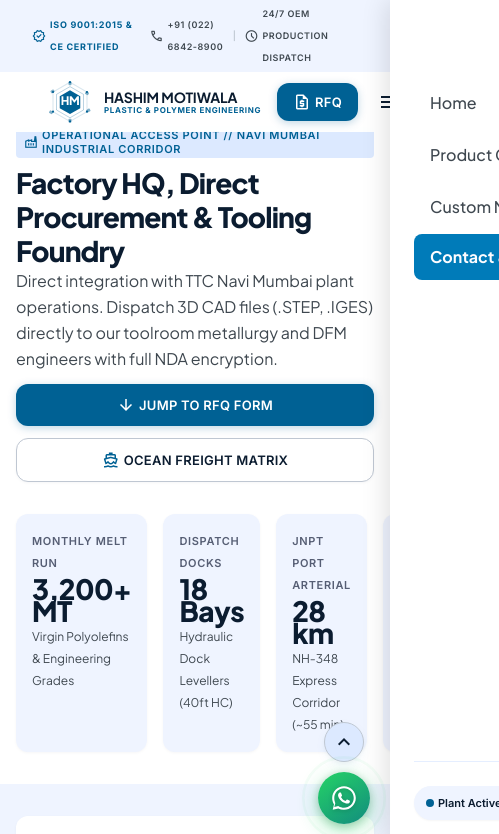
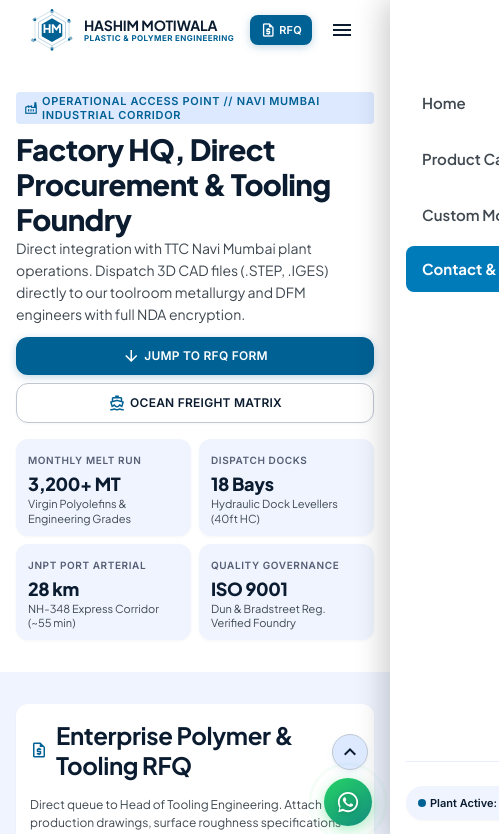
Before and after one commit to Egxie87/Hashimmotiwala, a React (Vite) app: page /contact in a window 390 px wide. Shown: the top 834 px of the page, 499 px wide, since content can reach past the window. Built offline with nearby package versions, Linux system fonts and the light colour scheme.

Commit message:
Enhance mobile responsiveness across header, hero sections, product filters, forms, and floating actions

```diff
--- a/src/App.tsx
+++ b/src/App.tsx
@@ -68,7 +68,7 @@ const App: React.FC = () => {
       <RevealObserver />
       <a href="#main-content" className="skip-to-content">Skip to main content</a>
       <Header />
-      <div id="main-content" style={{ paddingTop: '94px' }}>
+      <div id="main-content" className="main-content-wrap">
         <Routes>
           <Route path="/" element={<HomePage />} />
           <Route path="/products" element={<ProductsPage />} />
--- a/src/components/Footer.css
+++ b/src/components/Footer.css
@@ -233,9 +233,10 @@
   }
 
   .back-to-top {
-    bottom: 82px;
-    right: 26px;
-    width: 40px;
-    height: 40px;
+    bottom: 74px;
+    right: 22px;
+    width: 36px;
+    height: 36px;
+    z-index: 80;
   }
 }
--- a/src/components/Header.css
+++ b/src/components/Header.css
@@ -254,16 +254,16 @@
   position: fixed;
   top: 0;
   right: 0;
-  width: 300px;
+  width: min(320px, 85vw);
   height: 100vh;
   background: var(--surface-container-lowest);
-  box-shadow: -4px 0 24px rgba(0, 0, 0, 0.12);
-  z-index: 60;
+  box-shadow: -6px 0 28px rgba(0, 0, 0, 0.2);
+  z-index: 1000;
   transform: translateX(100%);
   transition: transform 0.3s cubic-bezier(0.33, 1, 0.68, 1);
   display: flex;
   flex-direction: column;
-  padding: 80px var(--space-lg) var(--space-lg);
+  padding: 80px var(--space-md) var(--space-lg);
 }
 
 .mobile-drawer.open {
@@ -273,7 +273,7 @@
 .mobile-nav {
   display: flex;
   flex-direction: column;
-  gap: var(--space-xxs);
+  gap: var(--space-xs);
 }
 
 .mobile-nav-link {
@@ -282,8 +282,8 @@
   justify-content: space-between;
   padding: var(--space-sm) var(--space-md);
   border-radius: var(--radius-lg);
-  font-size: 16px;
-  font-weight: 500;
+  font-size: 15px;
+  font-weight: 600;
   color: var(--on-surface-variant);
   transition: all var(--transition-base);
 }
@@ -308,32 +308,55 @@
 .mobile-backdrop {
   position: fixed;
   inset: 0;
-  background: rgba(0, 0, 0, 0.3);
-  z-index: 55;
+  background: rgba(15, 23, 42, 0.5);
+  backdrop-filter: blur(4px);
+  -webkit-backdrop-filter: blur(4px);
+  z-index: 999;
 }
 
 /* Responsive */
 @media (max-width: 767px) {
-  .header-topbar-inner {
-    font-size: 9px;
-    padding: 3px 0;
-    gap: var(--space-xs);
+  .header-topbar {
+    display: none;
   }
 
-  .topbar-right {
-    gap: var(--space-xs);
+  .header-main {
+    padding: 0 14px;
   }
 
   .header-main-inner {
     height: 60px;
+    gap: 8px;
+  }
+
+  .header-brand {
+    gap: 10px;
   }
 
   .brand-name {
     font-size: 14px;
+    letter-spacing: -0.01em;
   }
 
   .brand-tagline {
     font-size: 8px;
+    letter-spacing: 0.05em;
+  }
+
+  .btn-rfq {
+    padding: 6px 10px;
+    font-size: 11px;
+    gap: 3px;
+    border-radius: var(--radius-lg);
+  }
+
+  .btn-rfq .material-symbols-outlined {
+    font-size: 16px;
+  }
+
+  .hamburger {
+    width: 36px;
+    height: 36px;
   }
 }
 
--- a/src/components/WhatsAppButton.css
+++ b/src/components/WhatsAppButton.css
@@ -183,22 +183,28 @@
 /* Responsive adjustment for tablets & mobile */
 @media (max-width: 768px) {
   .whatsapp-float-container {
-    bottom: 20px;
-    right: 20px;
+    bottom: 18px;
+    right: 18px;
+    z-index: 85;
   }
 
   .whatsapp-float-btn {
-    width: 52px;
-    height: 52px;
+    width: 48px;
+    height: 48px;
+    box-shadow: 0 4px 14px rgba(37, 211, 102, 0.4);
   }
 
   .whatsapp-icon {
-    width: 28px;
-    height: 28px;
+    width: 24px;
+    height: 24px;
   }
 
-  /* Pill badge on mobile can remain touch-only or discreet */
   .whatsapp-pill-badge {
-    display: none;
+    display: none !important;
   }
 }
+
+body:has(.mobile-drawer.open) .whatsapp-float-container {
+  opacity: 0;
+  pointer-events: none;
+}
--- a/src/index.css
+++ b/src/index.css
@@ -120,6 +120,7 @@
 html {
   scroll-behavior: smooth;
   -webkit-text-size-adjust: 100%;
+  overflow-x: hidden;
 }
 
 body {
@@ -130,7 +131,10 @@ body {
   background-color: var(--surface);
   -webkit-font-smoothing: antialiased;
   -moz-osx-font-smoothing: grayscale;
-  overscroll-behavior: none;
+  overscroll-behavior-y: none;
+  overflow-x: hidden;
+  width: 100%;
+  position: relative;
 }
 
 a {
@@ -257,6 +261,11 @@ ul, ol {
 }
 
 /* ---------- Layout ---------- */
+.main-content-wrap {
+  padding-top: 108px;
+  min-height: calc(100vh - 400px);
+}
+
 .container {
   max-width: var(--max-width-content);
   margin: 0 auto;
@@ -275,6 +284,32 @@ ul, ol {
 
 .section-highlight {
   background-color: var(--surface-container-high);
+}
+
+@media (max-width: 768px) {
+  .main-content-wrap {
+    padding-top: 60px;
+  }
+
+  .container {
+    padding: 0 var(--gutter-mobile);
+  }
+
+  .section {
+    padding: var(--space-xl) 0;
+  }
+
+  .section-header {
+    flex-direction: column;
+    align-items: flex-start;
+    gap: var(--space-xs);
+    margin-bottom: var(--space-md);
+  }
+
+  .btn {
+    white-space: normal;
+    text-align: center;
+  }
 }
 
 /* ---------- Grid ---------- */
--- a/src/pages/ContactPage.css
+++ b/src/pages/ContactPage.css
@@ -34,8 +34,74 @@
   .rfq-form-wrap { position: static; }
   .freight-cards { grid-template-columns: repeat(2, 1fr); }
 }
+
 @media (max-width: 767px) {
-  .form-grid-2 { grid-template-columns: 1fr; }
-  .freight-cards { grid-template-columns: 1fr; }
-  .contact-hero-actions { flex-direction: column; }
+  .form-grid-2 {
+    grid-template-columns: 1fr;
+    gap: var(--space-xs);
+  }
+
+  .checkbox-grid {
+    display: flex;
+    flex-direction: column;
+    gap: 8px;
+  }
+
+  .file-drop {
+    padding: 16px 12px;
+  }
+
+  .rfq-form-wrap .card-body {
+    padding: 16px 14px;
+    gap: var(--space-sm);
+  }
+
+  .rfq-form-wrap .btn {
+    font-size: 11px;
+    line-height: 1.35;
+    padding: 12px 14px;
+    white-space: normal;
+    text-align: center;
+  }
+
+  .freight-cards {
+    grid-template-columns: 1fr;
+    gap: 12px;
+  }
+
+  .contact-hero-actions {
+    flex-direction: column;
+    width: 100%;
+    gap: 8px;
+  }
+
+  .contact-hero-actions .btn {
+    width: 100%;
+    font-size: 12px;
+    padding: 10px 14px;
+  }
+
+  .dfm-metrics-row {
+    grid-template-columns: 1fr 1fr;
+    gap: 8px;
+    margin-top: var(--space-md);
+  }
+
+  .dfm-metric {
+    padding: 10px 12px;
+    gap: 2px;
+  }
+
+  .dfm-metric-val {
+    font-size: 18px;
+  }
+
+  .dfm-metric-label {
+    font-size: 10px;
+  }
+
+  .dfm-metric-sub {
+    font-size: 11px;
+    line-height: 1.3;
+  }
 }
--- a/src/pages/CustomMouldingPage.css
+++ b/src/pages/CustomMouldingPage.css
@@ -28,8 +28,89 @@
   .cad-grid { grid-template-columns: 1fr; }
   .dispatches-grid { grid-template-columns: repeat(2, 1fr); }
 }
+
 @media (max-width: 767px) {
-  .dfm-metrics-row { grid-template-columns: 1fr 1fr; }
-  .dispatches-grid { grid-template-columns: 1fr; }
-  .dfm-metric-val { font-size: 22px; }
+  .dfm-metrics-row {
+    grid-template-columns: 1fr 1fr;
+    gap: 8px;
+    margin-top: var(--space-md);
+  }
+
+  .dfm-metric {
+    padding: 10px 12px;
+    gap: 2px;
+  }
+
+  .dfm-metric-val {
+    font-size: 18px;
+  }
+
+  .dfm-metric-label {
+    font-size: 10px;
+  }
+
+  .dfm-metric-sub {
+    font-size: 11px;
+    line-height: 1.3;
+  }
+
+  .cad-dropzone {
+    padding: 20px 14px;
+    gap: var(--space-xs);
+  }
+
+  .cad-dropzone h3 {
+    font-size: 16px;
+  }
+
+  .cad-dropzone p {
+    font-size: 12px;
+    line-height: 18px;
+  }
+
+  .cad-formats {
+    gap: 4px;
+  }
+
+  .cad-formats .badge {
+    font-size: 10px;
+    padding: 2px 6px;
+  }
+
+  .cad-features {
+    gap: 6px;
+  }
+
+  .cad-feature {
+    font-size: 12px;
+  }
+
+  .cad-upload-area .btn {
+    font-size: 11px;
+    line-height: 1.35;
+    padding: 12px 14px;
+    white-space: normal;
+    text-align: center;
+  }
+
+  .process-grid {
+    grid-template-columns: 1fr;
+    gap: 12px;
+  }
+
+  .dispatches-grid {
+    grid-template-columns: 1fr;
+    gap: 14px;
+  }
+
+  .dispatch-img-wrap {
+    height: 180px;
+  }
+
+  .data-table th,
+  .data-table td {
+    padding: 8px 10px;
+    font-size: 12px;
+    white-space: nowrap;
+  }
 }
--- a/src/pages/HomePage.css
+++ b/src/pages/HomePage.css
@@ -871,42 +871,192 @@
 }
 
 @media (max-width: 767px) {
+  .hero {
+    padding-top: var(--space-sm);
+    padding-bottom: var(--space-lg);
+  }
+
+  .hero-grid {
+    grid-template-columns: 1fr;
+    gap: var(--space-md);
+  }
+
+  .hero-content {
+    gap: var(--space-xs);
+  }
+
   .hero-title {
-    font-size: 28px;
-    line-height: 34px;
+    font-size: clamp(26px, 7.5vw, 34px);
+    line-height: 1.2;
+    letter-spacing: -0.02em;
+  }
+
+  .hero-desc {
+    font-size: 14px;
+    line-height: 22px;
+  }
+
+  .hero-actions {
+    width: 100%;
+    flex-direction: column;
+    gap: 8px;
+  }
+
+  .hero-actions .btn {
+    width: 100%;
   }
 
   .hero-metrics {
     grid-template-columns: 1fr 1fr;
+    gap: 8px;
+    padding-top: var(--space-xs);
+  }
+
+  .metric-card {
+    padding: 10px 12px;
+  }
+
+  .metric-value {
+    font-size: 20px;
+  }
+
+  .metric-label {
+    font-size: 10px;
+  }
+
+  .metric-sub {
+    font-size: 11px;
+    line-height: 1.3;
+  }
+
+  .hero-visual {
+    margin-top: var(--space-xs);
+  }
+
+  .hero-img-wrapper {
+    height: 200px;
+  }
+
+  .hero-flow-strip {
+    padding: 10px 12px;
+  }
+
+  .flow-title {
+    font-size: 11px;
+  }
+
+  .hero-telemetry {
+    flex-direction: column;
+    align-items: flex-start;
+    gap: 6px;
+    padding: 10px 12px;
   }
 
   .process-grid {
     grid-template-columns: 1fr;
+    gap: 12px;
+  }
+
+  .process-card {
+    padding: 16px;
   }
 
   .divisions-grid {
     grid-template-columns: 1fr;
+    gap: 14px;
+  }
+
+  .division-img-wrap {
+    height: 180px;
   }
 
   .resin-tabs {
-    gap: var(--space-xxs);
+    display: flex;
+    overflow-x: auto;
+    flex-wrap: nowrap;
+    -webkit-overflow-scrolling: touch;
+    scrollbar-width: none;
+    gap: 6px;
+    padding-bottom: 6px;
+  }
+
+  .resin-tabs::-webkit-scrollbar {
+    display: none;
   }
 
   .resin-tab {
     font-size: 11px;
     padding: 0.5rem var(--space-sm);
+    flex-shrink: 0;
+  }
+
+  .resin-content {
+    grid-template-columns: 1fr;
+    padding: 16px;
+    gap: 16px;
+  }
+
+  .resin-title {
+    font-size: 22px;
   }
 
   .resin-metrics {
     grid-template-columns: 1fr 1fr;
+    gap: 8px;
+  }
+
+  .resin-metric-box {
+    padding: 8px 10px;
+  }
+
+  .rm-value {
+    font-size: 16px;
+  }
+
+  .resin-right {
+    padding: 14px;
+  }
+
+  .facility-grid {
+    grid-template-columns: 1fr;
+    gap: 14px;
+  }
+
+  .facility-map {
+    height: 180px;
+  }
+
+  .facility-stats {
+    grid-template-columns: repeat(3, 1fr);
+    gap: 6px;
+    padding: 8px 10px;
+  }
+
+  .facility-stat {
+    padding: 6px;
+  }
+
+  .stat-label,
+  .stat-value {
+    font-size: 10px;
+  }
+
+  .cta-banner {
+    padding: 20px 16px;
+    flex-direction: column;
+    text-align: center;
+    gap: 16px;
   }
 
   .cta-title {
-    font-size: 24px;
+    font-size: 22px;
+    line-height: 1.25;
   }
 
   .cta-actions {
+    width: 100%;
     flex-direction: column;
+    gap: 8px;
   }
 
   .cta-actions .btn {
--- a/src/pages/ProductsPage.css
+++ b/src/pages/ProductsPage.css
@@ -73,15 +73,145 @@
   .products-metrics { grid-template-columns: repeat(2, 1fr); }
   .products-grid { grid-template-columns: repeat(2, 1fr); }
   .transit-grid { grid-template-columns: repeat(2, 1fr); }
-  .products-filter-bar { top: 82px; }
+  .products-filter-bar { top: 60px; }
 }
+
 @media (max-width: 767px) {
-  .products-metrics { grid-template-columns: 1fr 1fr; }
-  .products-grid { grid-template-columns: 1fr; }
-  .transit-grid { grid-template-columns: 1fr; }
-  .products-hero-actions { flex-direction: column; width: 100%; }
-  .products-hero-actions .btn { width: 100%; }
-  .filter-controls { width: 100%; flex-direction: column; }
-  .search-input { width: 100%; }
-  .pm-val { font-size: 28px; }
+  .products-hero-top {
+    flex-direction: column;
+    align-items: flex-start;
+    gap: var(--space-sm);
+  }
+
+  .products-hero-actions {
+    flex-direction: column;
+    width: 100%;
+    gap: 8px;
+  }
+
+  .products-hero-actions .btn {
+    width: 100%;
+    font-size: 12px;
+    padding: 10px 12px;
+  }
+
+  .products-metrics {
+    grid-template-columns: 1fr 1fr;
+    gap: 8px;
+    margin-top: var(--space-md);
+    padding-top: var(--space-sm);
+  }
+
+  .pm-card {
+    padding: 10px 12px;
+  }
+
+  .pm-val {
+    font-size: 22px;
+  }
+
+  .pm-label {
+    font-size: 10px;
+  }
+
+  .pm-sub {
+    font-size: 11px;
+  }
+
+  .products-filter-bar {
+    top: 60px;
+    padding: 8px 0;
+  }
+
+  .filter-bar-inner {
+    flex-direction: column;
+    align-items: stretch;
+    gap: 8px;
+  }
+
+  .filter-pills {
+    display: flex;
+    overflow-x: auto;
+    flex-wrap: nowrap;
+    -webkit-overflow-scrolling: touch;
+    scrollbar-width: none;
+    gap: 6px;
+    padding-bottom: 2px;
+    width: 100%;
+  }
+
+  .filter-pills::-webkit-scrollbar {
+    display: none;
+  }
+
+  .filter-pill {
+    padding: 6px 12px;
+    font-size: 12px;
+    flex-shrink: 0;
+  }
+
+  .filter-controls {
+    width: 100%;
+  }
+
+  .search-box {
+    width: 100%;
+  }
+
+  .search-input {
+    width: 100%;
+  }
+
+  .products-grid {
+    grid-template-columns: 1fr;
+    gap: 14px;
+  }
+
+  .product-img-wrap {
+    height: 190px;
+  }
+
+  .product-body {
+    padding: 14px;
+    gap: 8px;
+  }
+
+  .product-title {
+    font-size: 16px;
+  }
+
+  .product-desc {
+    font-size: 13px;
+    line-height: 18px;
+  }
+
+  .product-specs {
+    padding: 8px 10px;
+  }
+
+  .spec-row {
+    font-size: 11px;
+  }
+
+  .product-price {
+    font-size: 20px;
+  }
+
+  .product-actions {
+    gap: 6px;
+  }
+
+  .product-actions .btn {
+    font-size: 11px;
+    padding: 8px 10px;
+  }
+
+  .transit-grid {
+    grid-template-columns: 1fr;
+    gap: 12px;
+  }
+
+  .transit-val {
+    font-size: 24px;
+  }
 }
```
